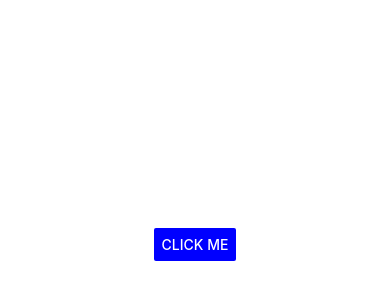
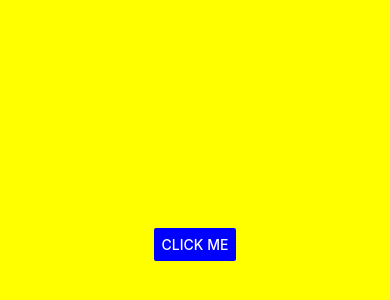
Before and after one commit to shrikantkalar023/learning-React-Native, a React Native app: screen / in a window 390 px wide. Shown: the part 178-478 px from the top of the page. Built offline with nearby package versions, Linux system fonts and the light colour scheme.

Commit message:
stylesheet

```diff
--- a/App.tsx
+++ b/App.tsx
@@ -2,15 +2,17 @@ import { Alert, Button, SafeAreaView, StyleSheet } from "react-native";
 
 export default function App() {
   return (
-    <SafeAreaView style={styles.container}>
+    <SafeAreaView style={[styles.container, containerStyle]}>
       <Button
         title="Click Me"
         onPress={() =>
-          // Alert.alert("title", "message", [
-          //   { text: "Yes", onPress: () => console.log("Yes Pressed") },
-          //   { text: "No", onPress: () => console.log("No Pressed") },
-          // ])
-          Alert.prompt("title", "message", (text) => console.log(text))
+          Alert.alert("title", "message", [
+            { text: "Yes", onPress: () => console.log("Yes Pressed") },
+            {
+              text: "No",
+              onPress: () => console.log("No Pressed"),
+            },
+          ])
         }
         color="blue"
       />
@@ -18,6 +20,7 @@ export default function App() {
   );
 }
 
+const containerStyle = { backgroundColor: "yellow" };
 const styles = StyleSheet.create({
   container: {
     flex: 1,
```
Also changed, not shown: 1 other file (tests, documents, lock files or other folders).
